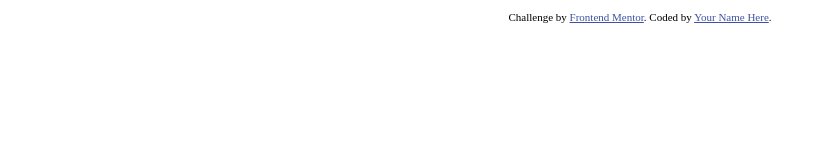
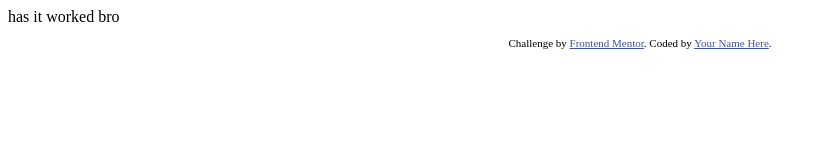
Before and after one commit to mel-tse/single-price-grid-component, a plain HTML site: page index.html in a window 1280 px wide. Shown: the whole page, without its empty margins (0-826 px from the left). Drawn offline with Linux system fonts and the light colour scheme.

Commit message:
added new text

```diff
--- a/index.html
+++ b/index.html
@@ -15,7 +15,7 @@
   </style>
 </head>
 <body>
-
+  has it worked bro
 
   <footer>
     <p class="attribution">
```
